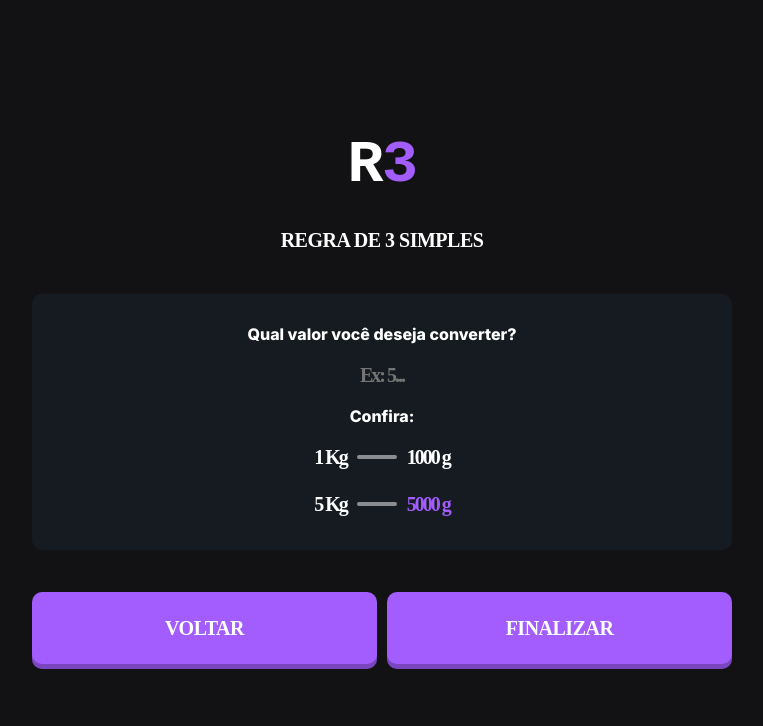
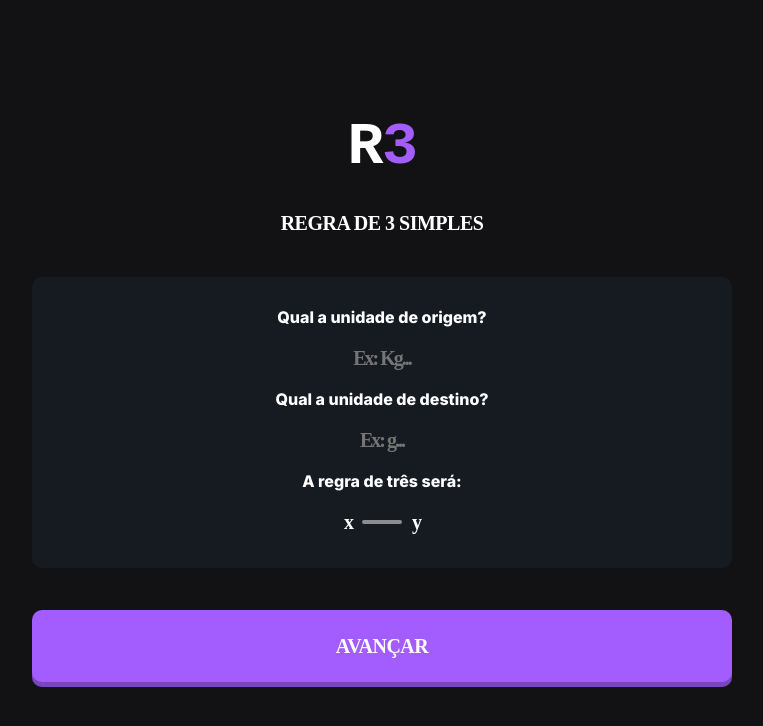
Before and after one commit to AllanDutra/rule-of-three, a React (Vite) app: page / in a window 1280 px wide. Shown: the top 726 px of the page, without its empty margins (258-1021 px from the left). Built offline with nearby package versions, Linux system fonts and the light colour scheme; a web font is replaced by a local one.

Commit message:
feat: salvar alterações

```diff
--- a/src/App.tsx
+++ b/src/App.tsx
@@ -1,25 +1,20 @@
+import { ActiveStage } from "./components/active-stage";
 import { AppLogo } from "./components/app-logo";
-import { StageOne } from "./components/stage-one";
-import { StageThree } from "./components/stage-three";
-import { StageTwo } from "./components/stage-two";
 import { Title } from "./components/title";
 import { GlobalStyle } from "./shared/global/global-style";
+import { RuleOfThreeProvider } from "./shared/hooks/useRuleOfThree";
 
 function App() {
   return (
-    <>
+    <RuleOfThreeProvider>
       <GlobalStyle />
 
       <AppLogo />
 
       <Title />
 
-      {/* <StageOne /> */}
-
-      {/* <StageTwo /> */}
-
-      <StageThree />
-    </>
+      <ActiveStage />
+    </RuleOfThreeProvider>
   );
 }
 
--- /dev/null
+++ b/src/components/active-stage/index.tsx
@@ -0,0 +1,16 @@
+import { useRuleOfThree } from "../../shared/hooks/useRuleOfThree";
+import { StageOne } from "../stage-one";
+import { StageThree } from "../stage-three";
+import { StageTwo } from "../stage-two";
+
+export function ActiveStage() {
+    const {activeStage} = useRuleOfThree();
+
+    if (activeStage === 1) return <StageOne />
+
+    if (activeStage === 2) return <StageTwo />
+
+    if (activeStage === 3) return <StageThree />
+
+    return <></>
+}
--- a/src/components/button/index.tsx
+++ b/src/components/button/index.tsx
@@ -1,9 +1,9 @@
 import { StyledButton } from "./styles";
 
-interface IButtonProps {
+interface IButtonProps extends React.DetailedHTMLProps<React.ButtonHTMLAttributes<HTMLButtonElement>, HTMLButtonElement> {
   title: string;
 }
 
-export function Button({ title }: IButtonProps) {
-  return <StyledButton>{title}</StyledButton>;
+export function Button({ title, ...rest }: IButtonProps) {
+  return <StyledButton {...rest}>{title}</StyledButton>;
 }
--- a/src/components/input/index.tsx
+++ b/src/components/input/index.tsx
@@ -1,9 +1,9 @@
 import { StyledInput } from "./styles";
 
 interface IInputProps extends React.DetailedHTMLProps<React.InputHTMLAttributes<HTMLInputElement>, HTMLInputElement> {
-
+  setValue?: React.Dispatch<React.SetStateAction<string>>;
 }
 
-export function Input({...rest}: IInputProps) {
-  return <StyledInput type="text" {...rest} />;
+export function Input({setValue, ...rest}: IInputProps) {
+  return <StyledInput type="text" onChange={e => setValue?.(e.target.value)} {...rest} />;
 }
--- a/src/components/stage-one/index.tsx
+++ b/src/components/stage-one/index.tsx
@@ -1,3 +1,4 @@
+import { useRuleOfThree } from "../../shared/hooks/useRuleOfThree";
 import { Button } from "../button";
 import { Content } from "../content";
 import { Input } from "../input";
@@ -6,26 +7,28 @@ import { Label } from "../label";
 import { RuleOfThreeExample } from "../rule-of-three-example";
 
 export function StageOne() {
+  const {sourceUnit, setSourceUnit, destinyUnit, setDestinyUnit, setActiveStage} = useRuleOfThree();
+
   return (
     <>
       <Content>
         <InputContainer>
           <Label title="Qual a unidade de origem?" />
-          <Input autoFocus placeholder="Ex: Kg..." />
+          <Input autoFocus placeholder="Ex: Kg..." value={sourceUnit} setValue={setSourceUnit} />
         </InputContainer>
 
         <InputContainer>
           <Label title="Qual a unidade de destino?" />
-          <Input placeholder="Ex: g..." />
+          <Input placeholder="Ex: g..." value={destinyUnit} setValue={setDestinyUnit} />
         </InputContainer>
 
         <InputContainer>
           <Label title="A regra de três será:" />
-          <RuleOfThreeExample valueOne="Kg" valueTwo="g" />
+          <RuleOfThreeExample valueOne={sourceUnit} valueTwo={destinyUnit} />
         </InputContainer>
       </Content>
 
-      <Button title="Avançar" />
+      <Button title="Avançar" onClick={() => setActiveStage(2)} />
     </>
   );
 }
--- a/src/components/stage-three/index.tsx
+++ b/src/components/stage-three/index.tsx
@@ -1,3 +1,4 @@
+import { useRuleOfThree } from "../../shared/hooks/useRuleOfThree";
 import { Button } from "../button";
 import { ButtonContainer } from "../button-container";
 import { Content } from "../content";
@@ -7,7 +8,10 @@ import { Label } from "../label";
 import { RuleOfThreeExample } from "../rule-of-three-example";
 
 export function StageThree() {
-    return <>
+  const { setActiveStage, handleFinish } = useRuleOfThree();
+
+  return (
+    <>
       <Content>
         <InputContainer>
           <Label title="Qual valor você deseja converter?" />
@@ -22,8 +26,9 @@ export function StageThree() {
       </Content>
 
       <ButtonContainer>
-            <Button title="Voltar" />
-            <Button title="Finalizar" />
+        <Button title="Voltar" onClick={() => setActiveStage(2)} />
+        <Button title="Finalizar" onClick={() => handleFinish()} />
       </ButtonContainer>
     </>
+  );
 }
--- a/src/components/stage-two/index.tsx
+++ b/src/components/stage-two/index.tsx
@@ -1,3 +1,4 @@
+import { useRuleOfThree } from "../../shared/hooks/useRuleOfThree";
 import { Button } from "../button";
 import { ButtonContainer } from "../button-container";
 import { Content } from "../content";
@@ -7,6 +8,8 @@ import { Label } from "../label";
 import { RuleOfThreeExample } from "../rule-of-three-example";
 
 export function StageTwo() {
+    const {setActiveStage} = useRuleOfThree();
+
     return (
         <>
             <Content>
@@ -27,8 +30,8 @@ export function StageTwo() {
             </Content>
 
             <ButtonContainer>
-                <Button title="Voltar" />
-                <Button title="Avançar" />
+                <Button title="Voltar" onClick={() => setActiveStage(1)} />
+                <Button title="Avançar" onClick={() => setActiveStage(3)} />
             </ButtonContainer>
         </>
     )
--- /dev/null
+++ b/src/shared/hooks/useRuleOfThree.tsx
@@ -0,0 +1,57 @@
+import { createContext, ReactNode, useContext, useState } from "react";
+
+interface IRuleOfThreeContextData {
+  activeStage: number;
+  setActiveStage: React.Dispatch<React.SetStateAction<number>>;
+
+  sourceUnit: string;
+  setSourceUnit: React.Dispatch<React.SetStateAction<string>>;
+
+  destinyUnit: string;
+  setDestinyUnit: React.Dispatch<React.SetStateAction<string>>;
+
+  handleFinish(): void;
+}
+
+type RuleOfThreeProviderProps = {
+  children: ReactNode;
+};
+
+const RuleOfThreeContext = createContext({} as IRuleOfThreeContextData);
+
+function RuleOfThreeProvider({ children }: RuleOfThreeProviderProps) {
+  const [activeStage, setActiveStage] = useState(1);
+
+  const [sourceUnit, setSourceUnit] = useState("");
+  const [destinyUnit, setDestinyUnit] = useState("");
+
+  function handleFinish() {
+    setActiveStage(1);
+    setSourceUnit("");
+    setDestinyUnit("");
+  }
+
+  return (
+    <RuleOfThreeContext.Provider
+      value={{
+        activeStage,
+        setActiveStage,
+        sourceUnit,
+        setSourceUnit,
+        destinyUnit,
+        setDestinyUnit,
+        handleFinish,
+      }}
+    >
+      {children}
+    </RuleOfThreeContext.Provider>
+  );
+}
+
+function useRuleOfThree() {
+  const context = useContext(RuleOfThreeContext);
+
+  return context;
+}
+
+export { RuleOfThreeProvider, useRuleOfThree };
```
Lines whose indentation alone changed are shown as unchanged.
